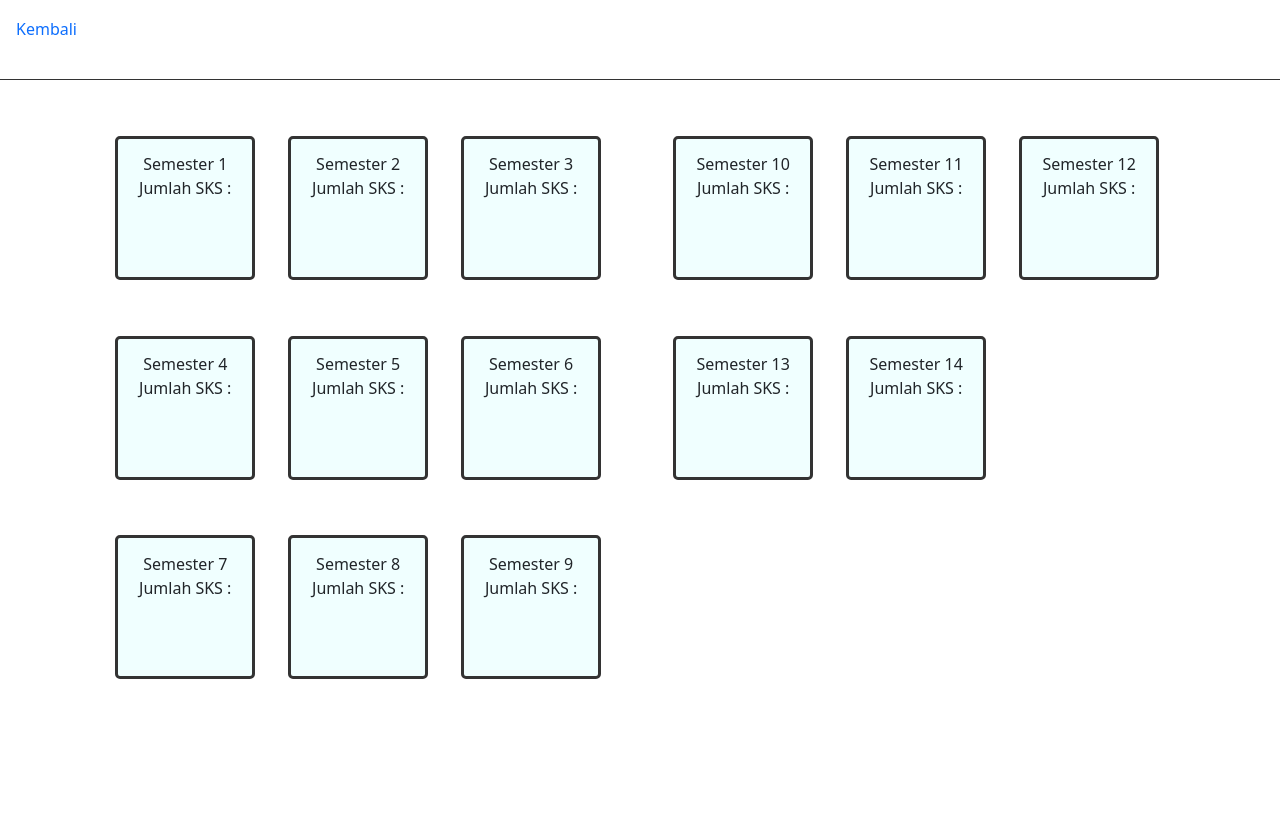
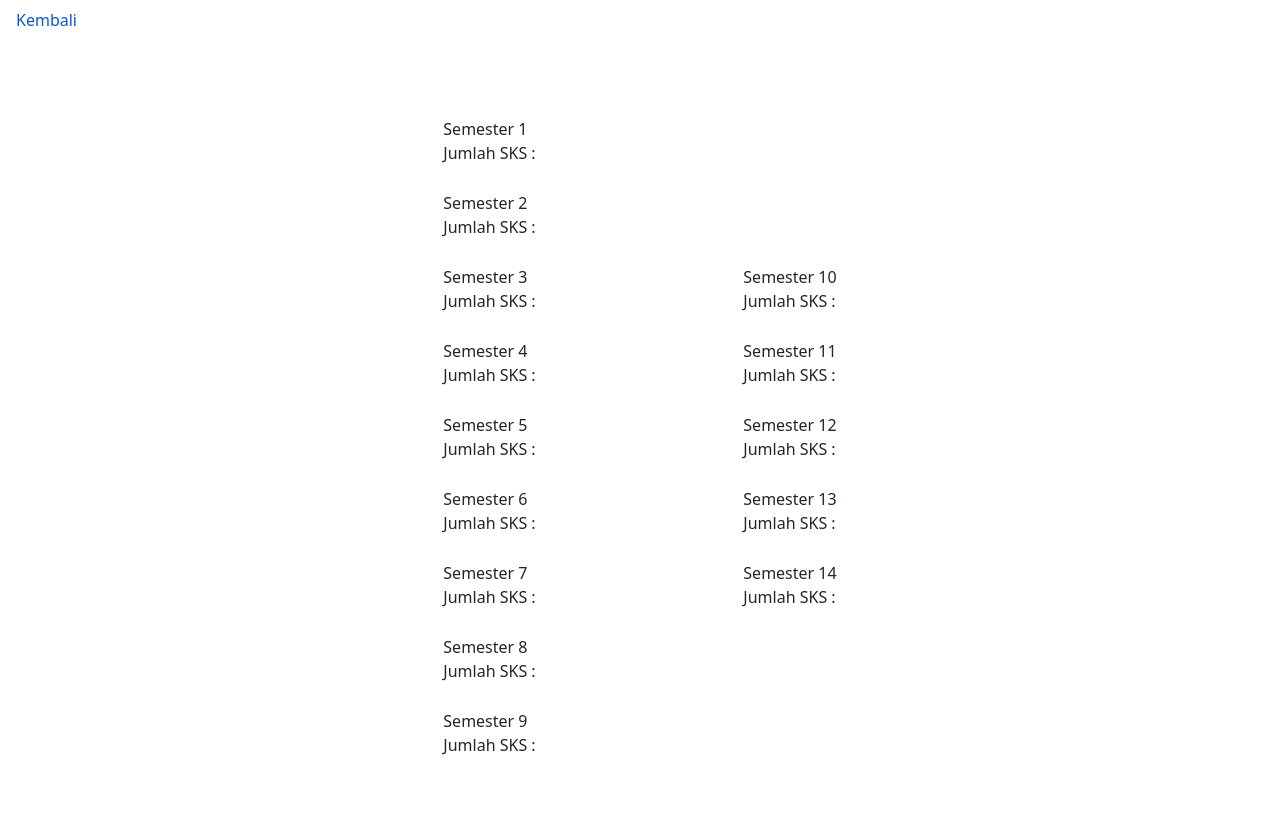
Before and after one commit to asurya-gz/fixppl, a PHP site: page /mahasiswa/khsMahasiswa.php in a window 1280 px wide. Before the commit the page ends 679 px from the top, so only its background shows below. Run offline with PHP 8.4, Linux system fonts and the light colour scheme.

Commit message:
Update khsMahasiswa.css

```diff
--- a/mahasiswa/css/khsMahasiswa.css
+++ b/mahasiswa/css/khsMahasiswa.css
@@ -1,71 +1,40 @@
-.nav {
-    border-bottom: 1px solid #333;
-    height: 10%;
-}
-
-body{
-    height: 100vh;
-    width: 100%;
-}
-
-.nav a{
-    margin-top: 10%;
+body {
+    font-family: 'Arial', sans-serif;
 }
 
 .container {
-    height: 90%;
-    width: 100%;
     display: flex;
-}
-.kiri {
-    height: 100%;
-    width: 50%;
-}
-.kanan {
-    height: 100%;
-    width: 50%;
+    justify-content: center;
+    align-items: center;
+    height: 100vh;
 }
 
-.sem123{
-    width: 100%;
-    height: 20%;
-    display: flex;
-    margin-top: 10%;
+.kiri {
+    width: 300px;
 }
 
-.sem1, .sem2, .sem3{
-    height: 100%;
-    width: 25%;
-    margin-left: 6%;
-}
-.sem1 {
-    text-align: center;
-    background-color: azure;
-    border: 3px solid #333;
-    border-radius: 5px;
-    -webkit-border-radius: 5px;
-    -moz-border-radius: 5px;
-    -ms-border-radius: 5px;
-    -o-border-radius: 5px;
+label {
+    display: block;
+    margin-top: 10px;
 }
 
-.sem1 label {
-    margin-top: 10%;
+select,
+input {
+    width: 100%;
+    padding: 8px;
+    margin-top: 5px;
+    margin-bottom: 10px;
 }
 
-.sem1 button {
-    margin-top: 10%;
+button {
+    background-color: #4caf50;
+    color: white;
+    padding: 10px;
+    border: none;
+    border-radius: 5px;
+    cursor: pointer;
 }
 
-.sem456{
-    margin-top: 10%;
-    width: 100%;
-    display: flex;
-    height: 20%;
+button:hover {
+    background-color: #45a049;
 }
-.sem789{
-    margin-top: 10%;
-    width: 100%;
-    height: 20%;
-    display: flex;
-}
```
